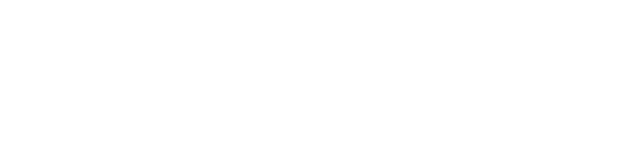
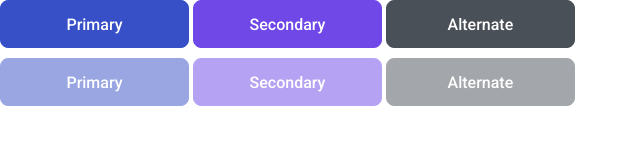
Before and after one commit to js-tasks-ru/htmlcss-20210916_urushat, a website: page 03-lection1/01-button/index.html in a window 1280 px wide. Shown: the whole page, without its empty margins (0-640 px from the left). Drawn offline with nearby package versions, Linux system fonts and the light colour scheme.

Commit message:
error correction in buttons

```diff
--- a/03-lection1/01-button/button.css
+++ b/03-lection1/01-button/button.css
@@ -1 +1,54 @@
 /* Стилизация кнопки */
+.button {
+    width: 189px;
+    height: 48px;
+    border-radius: 8px;
+    font-family: Roboto;
+    font-style: normal;
+    font-weight: 500;
+    font-size: 16px;
+    line-height: 19px;
+    text-align: center;
+    cursor: pointer;
+    box-sizing: border-box;
+    color: var(--white);
+}
+
+.buttons {
+    margin-bottom: 10px;
+}
+
+.button_primary {
+    border: 1px solid var(--primary);
+    background: var(--primary);
+    transition: opacity 900ms ease-in-out;
+}
+.button_secondary {
+    border: 1px solid var(--secondary);
+    background: var(--secondary);
+
+}
+.button_alternate {
+    border: 1px solid var(--grey-4);
+    background: var(--grey-4);
+}
+
+.button_primary:hover {
+    border: 1px solid var(--grey-4);
+    background: var(--grey-4);
+}
+
+.button_secondary:hover {
+    border: 1px solid var(--grey-2);
+    background: var(--grey-2);
+}
+
+.button_alternate:hover {
+    border: 1px solid var(--grey-3);
+    background: var(--grey-3);
+}
+
+.button_disabled {
+    opacity: 0.5;
+    pointer-events: none;
+}
--- a/03-lection1/01-button/index.html
+++ b/03-lection1/01-button/index.html
@@ -2,10 +2,37 @@
 <!-- Страница с кнопкой -->
 <html lang="ru">
     <head>
+        <link rel="stylesheet" href="/assets/css/normalize.css">
         <link rel="stylesheet" href="../../assets/css/main.css">
         <link rel="stylesheet" href="./button.css">
     </head>
     <body>
+        <div class="buttons">
+            <button type="button" class="button button_primary">
+                Primary
+            </button>
 
+            <button type="button" class="button button_secondary">
+                Secondary
+            </button>
+
+            <button type="button" class="button button_alternate">
+                Alternate
+            </button>
+        </div>
+
+        <div class="buttons">
+            <button type="button" class="button button_primary button_disabled">
+                Primary
+            </button>
+
+            <button type="button" class="button button_secondary button_disabled">
+                Secondary
+            </button>
+
+            <button type="button" class="button button_alternate button_disabled">
+                Alternate
+            </button>
+        </div>
     </body>
 </html>
```
